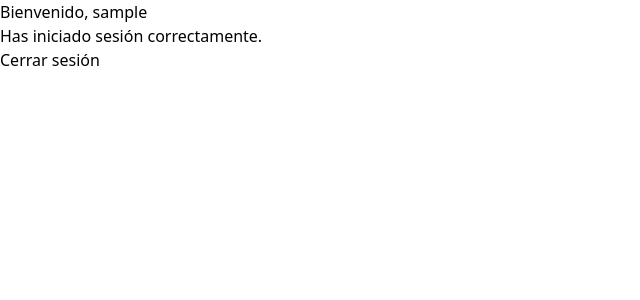
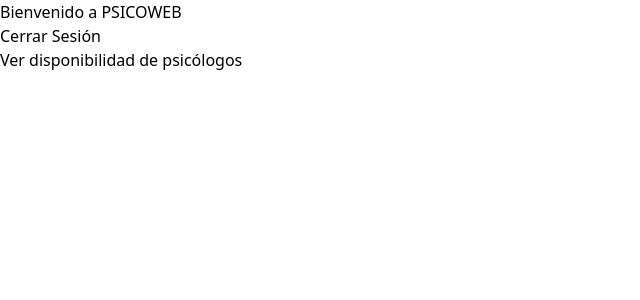
Before and after one commit to Mitchelmrtp/PsicoWeb-Front, a React (Vite) app: page /PagPrincipal in a window 1280 px wide. Before the commit this address led to /dashboard. Shown: the top 300 px of the page, without its empty margins (0-640 px from the left). Built offline with nearby package versions, Linux system fonts and the light colour scheme; no server answers; sample sign-in values are in the browser's storage.

Commit message:
arreglo_pagina_en_pequeño

```diff
--- a/src/App.jsx
+++ b/src/App.jsx
@@ -47,28 +47,15 @@
 
   return (
     <Router>
-      <div className="min-h-screen bg-gray-100 flex items-center justify-center">
-        <div className="max-w-md w-full space-y-8 p-8 bg-white rounded-lg shadow">
       <Routes>
           <Route path="/" element={user ? <Navigate to="/dashboard" /> : <Navigate to="/login" />} />
           <Route path="/login" element={user ? <Navigate to="/dashboard" /> : <LoginForm />} />
           <Route path="/register" element={user ? <Navigate to="/dashboard" /> : <RegisterForm />} />
           <Route path="/forgot-password" element={<ForgotPassword />} />
           <Route path="/dashboard" element={<ProtectedRoute><Dashboard /></ProtectedRoute>} />
-            <Route path="/PagPrincipal" element={user ? <Navigate to="/dashboard" /> : <PagPrincipal />} />
-            <Route path="/Disponibilidad" element={user ? <Navigate to="/dashboard" /> : <Disponibilidad />} />
-
+          <Route path="/PagPrincipal" element={<PagPrincipal />} />
+          <Route path="/Disponibilidad" element={ <Disponibilidad />} />
       </Routes>
-
-        </div>
-      </div>
-      <div>
-        <Routes>
-          <Route path="/PagPrincipal" element={user ? <Navigate to="/dashboard" /> : <PagPrincipal />} />
-          <Route path="/Disponibilidad" element={user ? <Navigate to="/dashboard" /> : <Disponibilidad />} />
-        </Routes>
-      </div>
-
     </Router>
   );
 };
--- a/src/components/auth/Disponibilidad.jsx
+++ b/src/components/auth/Disponibilidad.jsx
@@ -36,18 +36,21 @@
                         </p>
                     </div>
                 ))}
-                <form onSubmit={handlePagPrincipal}>
+                {/* Aquí va tu calendario */}
+                <div id="calendar">
+                    {/* ...todo el contenido del calendario... */}
+                </div>
+            </div>
+            <div>
                     <Button
                         type="submit"
                         variant="primary"
                         className="auth-btn"
+                        onClick={handlePagPrincipal}
                     >
                         Regresar a la Página Principal
                     </Button>
-                </form>
             </div>
         </div>
     );
 };
-
-export default Disponibilidad;
--- a/src/components/auth/ForgotPassword.jsx
+++ b/src/components/auth/ForgotPassword.jsx
@@ -30,6 +30,8 @@
   };
 
   return (
+    <div className="min-h-screen bg-gray-100 flex items-center justify-center">
+    <div className="max-w-md w-full space-y-8 p-8 bg-white rounded-lg shadow">
     <div className="w-full">
       <h2 className="text-2xl font-bold mb-6 text-center">Recuperar Contraseña</h2>
       {successMsg && (
@@ -68,5 +70,7 @@
         </div>
       </form>
     </div>
+    </div>
+  </div>
   );
 };
--- a/src/components/auth/Login.jsx
+++ b/src/components/auth/Login.jsx
@@ -34,6 +34,8 @@
   };
 
   return (
+  <div className="min-h-screen bg-gray-100 flex items-center justify-center">
+    <div className="max-w-md w-full space-y-8 p-8 bg-white rounded-lg shadow">
     <div className="w-full">
       <h2 className="text-2xl font-bold mb-6 text-center">Iniciar Sesión</h2>
       <form onSubmit={handleSubmit} className="space-y-4">
@@ -83,5 +85,7 @@
         </div>
       </form>
     </div>
+    </div>
+  </div>
   );
 };
--- a/src/components/auth/PagPrincipal.jsx
+++ b/src/components/auth/PagPrincipal.jsx
@@ -17,7 +17,7 @@
 
     return (
         <div className="">
-            <div className="">
+            <div className="flex justify-between items-center px-8 py-6 bg-gray-50">
                 <h1 className="text-4xl font-extrabold text-gray-800">Bienvenido a PSICOWEB</h1>
                     <Button
                         type="submit"
--- a/src/components/auth/Register.jsx
+++ b/src/components/auth/Register.jsx
@@ -44,6 +44,8 @@
   };
 
   return (
+  <div className="min-h-screen bg-gray-100 flex items-center justify-center">
+    <div className="max-w-md w-full space-y-8 p-8 bg-white rounded-lg shadow">
     <div className="w-full">
       <h2 className="text-2xl font-bold mb-6 text-center">Registro</h2>
       {success && (
@@ -121,5 +123,7 @@
         </div>
       </form>
     </div>
+    </div>
+  </div>
   );
 };
```
Lines whose indentation alone changed are shown as unchanged.
